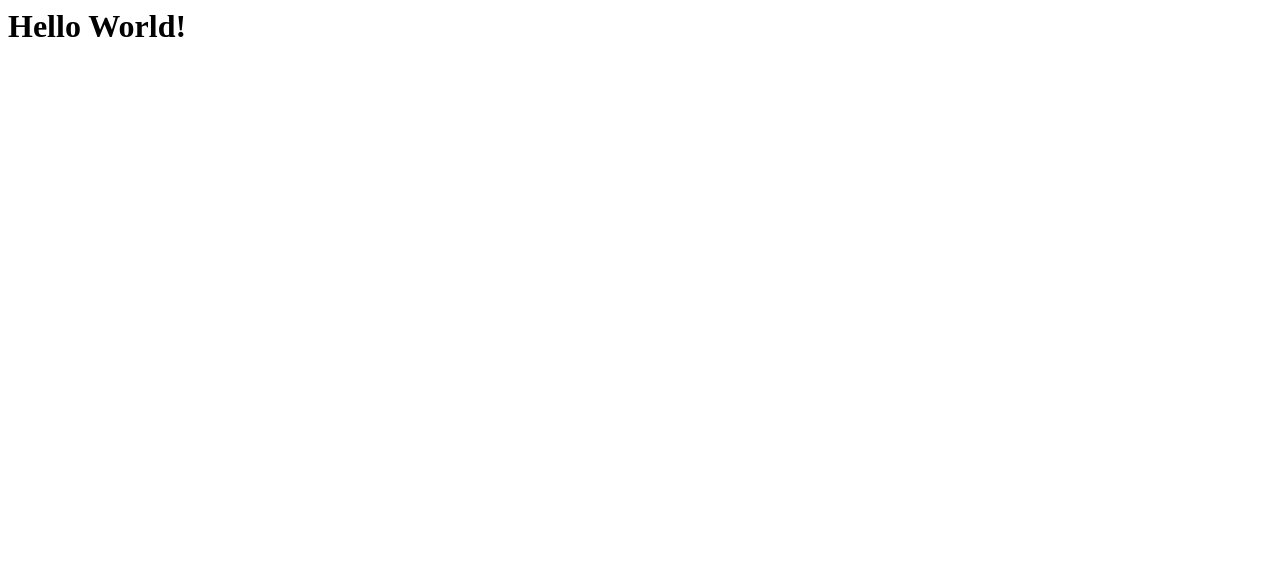
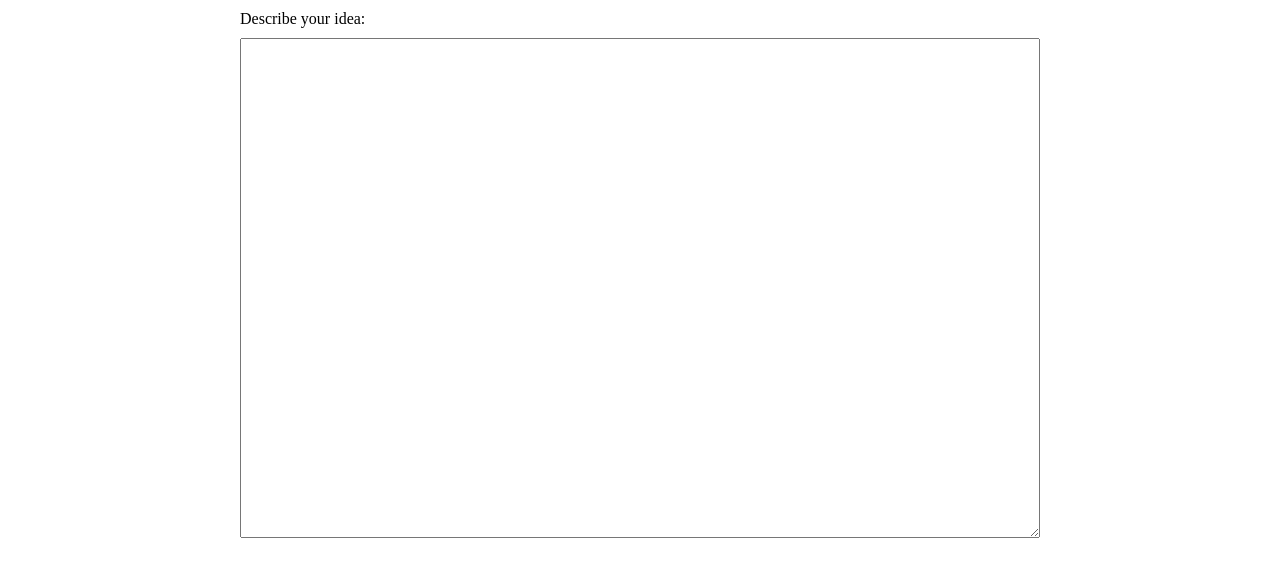
Before and after one commit to cbhl/ideas.iterate.ca, a plain HTML site: page index.html in a window 1280 px wide. Drawn offline with Linux system fonts and the light colour scheme.

Commit message:
v0 interface

```diff
--- a/index.html
+++ b/index.html
@@ -1,2 +1,10 @@
 <html>
-<h1>Hello World!
+<head>
+<link rel="stylesheet" type="text/css" href="style.css">
+</head>
+<body>
+<div class="idea" id="idea-prompt">Describe your idea:</div>
+<textarea class="idea" id="idea-textarea"></textarea>
+
+</body>
+</html>
--- /dev/null
+++ b/style.css
@@ -0,0 +1,12 @@
+.idea {
+    width: 800px;
+    margin: 10px auto;
+    display: block;
+}
+
+#idea-prompt {
+}
+
+#idea-textarea {
+    height: 500px;
+}
```
